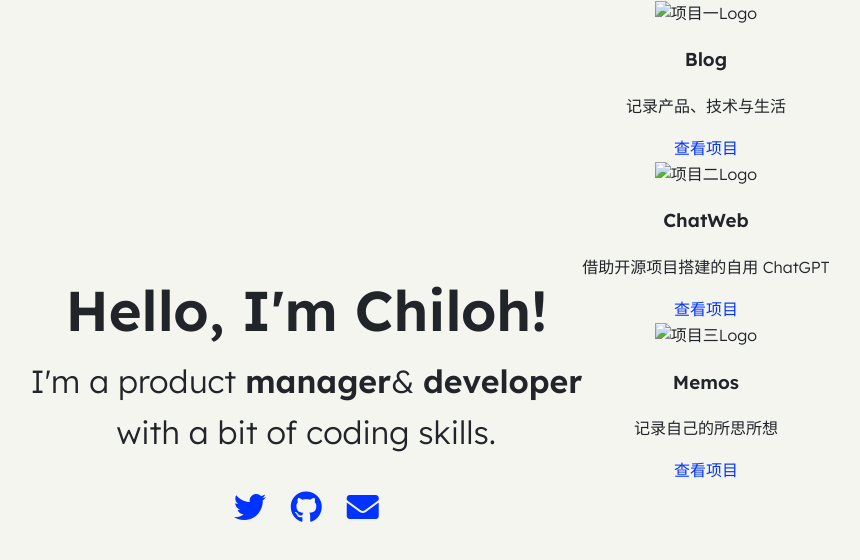
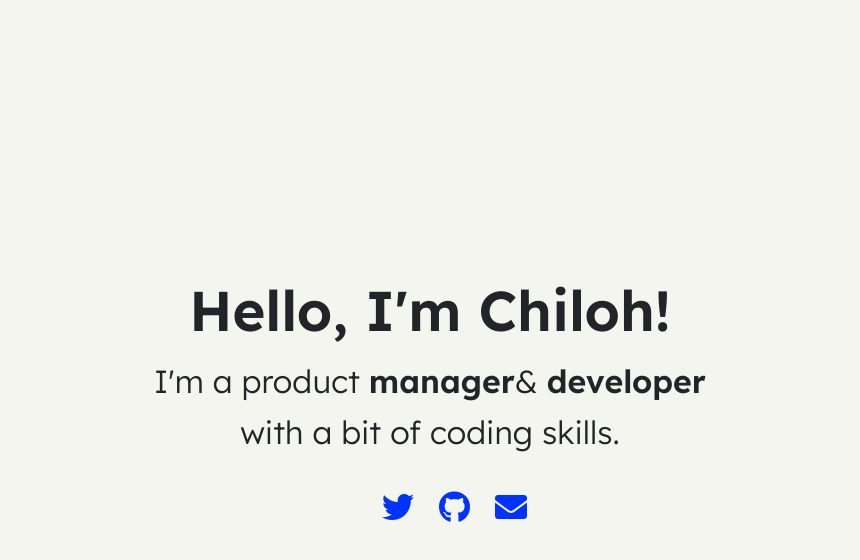
Before and after one commit to chilohwei/Homepage, a plain HTML site: page index.html in a window 1280 px wide. Shown: the whole page, without its empty margins (210-1070 px from the left). Drawn offline with nearby package versions, Linux system fonts and the light colour scheme.

Commit message:
Update index.html

```diff
--- a/index.html
+++ b/index.html
@@ -40,6 +40,10 @@
         <span class="ll">with a bit of coding skills.</span>
       </p>
       <nav class="contact">
+        <a title="Blog" target="_blank" href="https://blog.chiloh.cn"
+          ><i class="fa-solid fa-newspaper"></i
+          ><span class="visuallyhidden">Blog</span></a
+        >
         <a title="Twitter" target="_blank" href="https://twitter.com/chiloh_cn"
           ><i class="fab fa-twitter"></i
           ><span class="visuallyhidden">Twitter</span></a
@@ -55,27 +59,5 @@
           ><span class="visuallyhidden">Email</span></a
         >
       </nav>
-    </section>
-        <!-- 以下是添加的部分 -->
-    <section id="projects">
-        <div class="card">
-            <img src="project1-logo.png" alt="项目一Logo">
-            <h3>Blog</h3>
-            <p>记录产品、技术与生活</p>
-            <a href="http s://blog.chiloh.cn">查看项目</a>
-        </div>
-        <div class="card">
-            <img src="project2-logo.png" alt="项目二Logo">
-            <h3>ChatWeb</h3>
-            <p>借助开源项目搭建的自用 ChatGPT</p>
-            <a href="https://chat.chiloh.cn">查看项目</a>
-        </div>
-        <div class="card">
-            <img src="project3-logo.png" alt="项目三Logo">
-            <h3>Memos</h3>
-            <p>记录自己的所思所想</p>
-            <a href="https://memos.chiloh.cn">查看项目</a>
-        </div>
-    </section>
   </body>
 </html>
```
